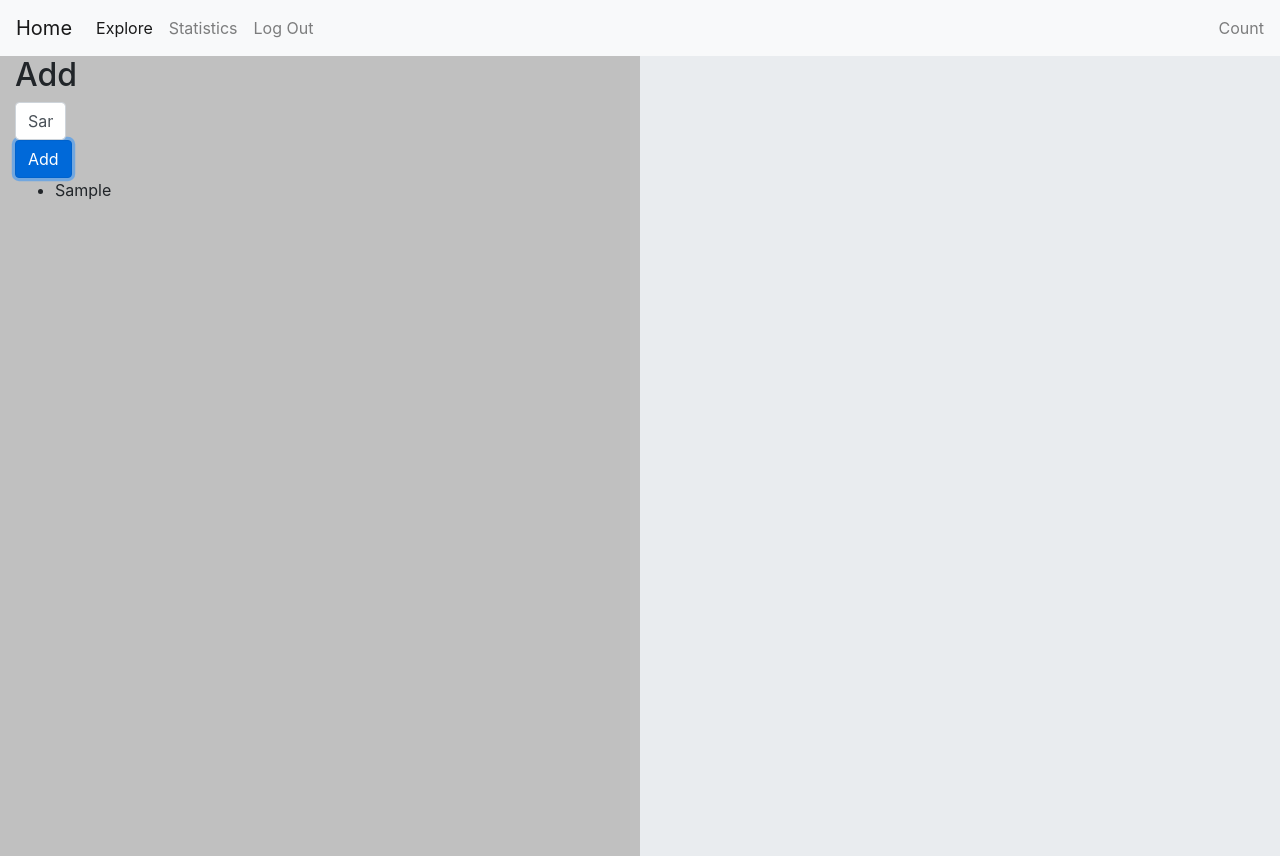
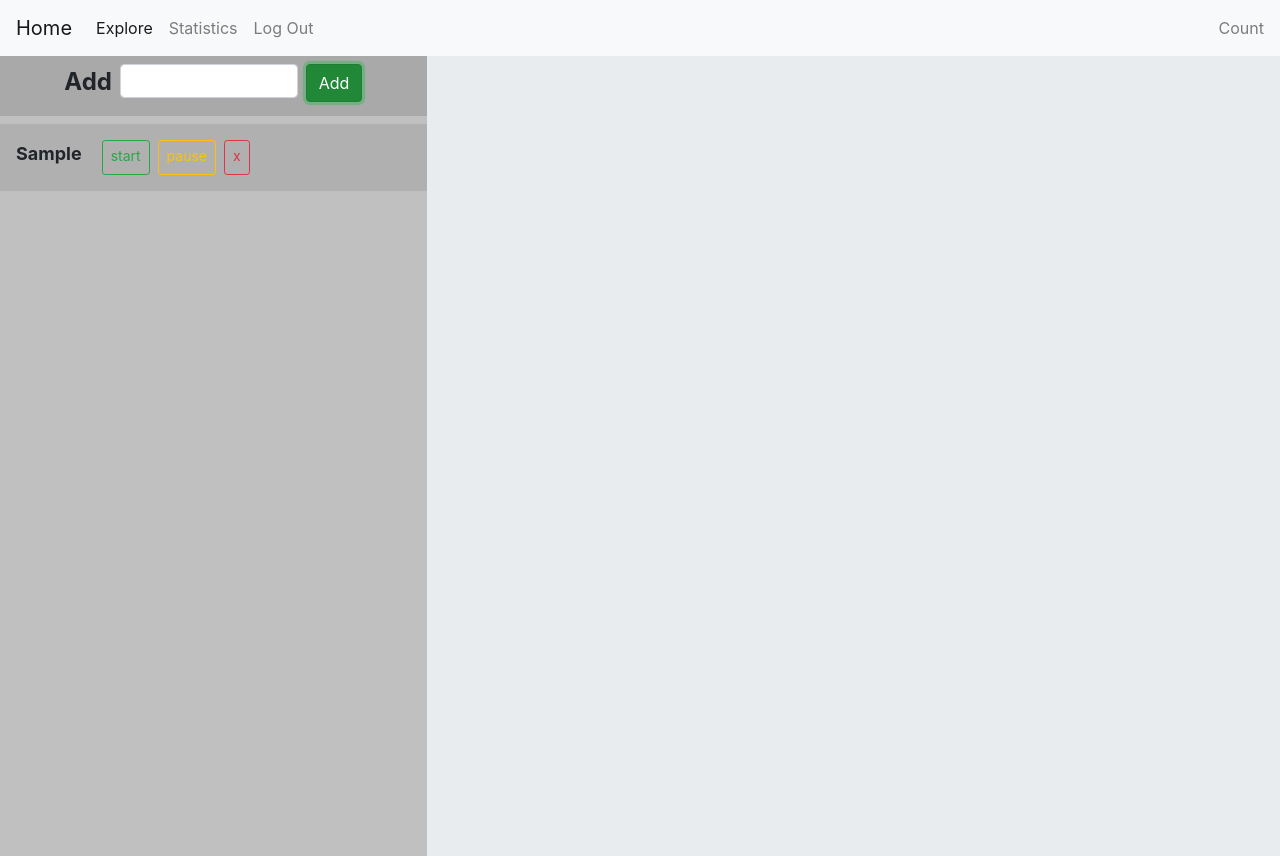
Before and after one commit to yllgashi/count, an Angular app: page /home in a window 1280 px wide. Both pictures are taken after typing "Sample" into the empty fields and a click on the button "Add". Built offline with nearby package versions, Linux system fonts and the light colour scheme.

Commit message:
subject.model.ts added

```diff
--- a/src/app/home/home.component.css
+++ b/src/app/home/home.component.css
@@ -6,3 +6,22 @@ main {
 .left-side {
   background-color: #C0C0C0;
 }
+
+#add-course-label {
+  font-size: x-large;
+  font-weight:bold
+}
+
+#add-course-div {
+  background-color: #A9A9A9;
+}
+
+.new-course-article {
+  background-color: #b0b0b0;
+  border: 1px;
+}
+
+.added-course-label {
+  font-weight: bold;
+  font-size: large;
+}
--- a/src/app/home/home.component.html
+++ b/src/app/home/home.component.html
@@ -1,5 +1,5 @@
 <nav class="navbar navbar-expand-lg navbar-light bg-light">
-  <a class="navbar-brand" href="#">Home</a>
+  <a class="navbar-brand"  routerLink="/home" routerLinkActive="active">Home</a>
   <button class="navbar-toggler" type="button" data-toggle="collapse" data-target="#navbarText" aria-controls="navbarText" aria-expanded="false" aria-label="Toggle navigation">
     <span class="navbar-toggler-icon"></span>
   </button>
@@ -22,17 +22,27 @@
 </nav>
 
 <main class="row col-12 m-0 p-0">
-  <!-- Left side -->
-  <section class="col-6 left-side">
-    <h2>Add</h2>
-    <input type="text" class="form-control col-1" [(ngModel)]="courseName">
-    <button (click)="addCourse()" class="btn btn-primary">Add</button>
-    <ul [innerHTML]="newCourse">
-    </ul>
+  <!-- left side -->
+  <section class="col-4 left-side">
+    <div class="row justify-content-center py-2" id="add-course-div">
+      <label id="add-course-label">Add</label>
+      <input type="text" class="form-control col-5 mx-2 h-25" [(ngModel)]="courseName" (keyup.enter)="addCourse()">
+      <button (click)="addCourse()" class="btn btn-success h-25">Add</button>
+    </div>
+
+<!-- new courses -->
+  <article class="row new-course-article my-2 p-3" *ngFor="let ci of courseList" [id]="ci.title">
+    <label class="added-course-label mr-3">{{ ci.title }}</label>
+    <span class="btn btn-sm btn-outline-success mx-1" (click)="startCourseCountDown(ci)">start</span>
+    <span class="btn btn-sm btn-outline-warning mx-1" (click)="pauseCourseCountDown(ci)">pause</span>
+    <span class="btn btn-sm btn-outline-danger mx-1" (click)="deleteCourse(ci)">x</span>
+    <span class="m-1">{{ ci.totalCountDown }}</span>
+  </article>
+<!--  -->
+
   </section>
 
-  <!-- Right side -->
+  <!-- right side -->
   <section class="col-6">
-
   </section>
 </main>
--- a/src/app/home/home.component.ts
+++ b/src/app/home/home.component.ts
@@ -1,4 +1,7 @@
 import { Component, OnInit } from '@angular/core';
+import { Subject, timer } from "rxjs";
+import { SubjectModel } from 'src/models/subject.model';
+
 
 @Component({
   selector: 'app-home',
@@ -6,15 +9,63 @@ import { Component, OnInit } from '@angular/core';
   styleUrls: ['./home.component.css']
 })
 export class HomeComponent implements OnInit {
-  newCourse = "";
-  courseName;
+  courseName: string;
+  courseList: SubjectModel[] = [];
 
   constructor() { }
 
   ngOnInit(): void {
   }
 
+  // add course in courseList (this will show course on viewport)
   addCourse() {
-    return this.newCourse += "<li>" + this.courseName + "</li>"
+    let existing = this.courseList.find(x => x.title == this.courseName.trim());
+
+    if (existing) {
+      alert('Exists');
+    }
+    else {
+      let course = new SubjectModel(this.courseName);
+      this.courseList.push(course);
+      this.courseName = '';
+    }
+  }
+
+  // start course learning time
+  startCourseCountDown(courseObject: SubjectModel) {
+    courseObject.startOrPause = true; // Bohet true kur mat kohe ndersa bohet false kur don me stopu
+
+    // Nese bohet start heren e par, se pastaj
+    if(courseObject.minutes == 0 && courseObject.seconds == 0)
+      this.countingTime(courseObject);
+  }
+
+  // pause course learning time
+  pauseCourseCountDown(courseObject: SubjectModel) {
+    courseObject.startOrPause = false;
+  }
+
+  // delete course from courseList and from viewport
+  deleteCourse(courseObject: SubjectModel) {
+    let courseIndex = this.courseList.findIndex(x => x.title == courseObject.title);
+    this.courseList.splice(courseIndex, 1);
+  }
+
+  // counting time for SubjectModel objects
+  countingTime(courseObject: SubjectModel) {
+    timer(0, 1000).subscribe(ellapsedCycles => {
+      if(courseObject.startOrPause == false) {
+        return 0;  // Bohet return veq shkaku qe me mbaru metoda
+      }
+      else if(courseObject.seconds == 59)
+      {
+        courseObject.minutes++;
+        courseObject.seconds = 0;
+      }
+      else {
+        courseObject.seconds++;
+      }
+      courseObject.totalCountDown = courseObject.minutes.toString() + ' : ' + courseObject.seconds.toString();
+    });
   }
 }
--- a/src/app/login/login.component.html
+++ b/src/app/login/login.component.html
@@ -29,7 +29,7 @@
             <div class="input-group-prepend">
               <div class="input-group-text">@</div>
             </div>
-            <input type="text" [(ngModel)]="loginUsername" class="form-control" id="inlineFormInputGroupUsername" placeholder="Username" />
+            <input type="text" [(ngModel)]="loginUsername" class="form-control" id="inlineFormInputGroupUsername" placeholder="Username" (keyup.enter)="navigateToHome()"/>
           </div>
           <br />
 
@@ -38,7 +38,7 @@
             <div class="input-group-prepend">
               <div class="input-group-text">*</div>
             </div>
-            <input type="password" [(ngModel)]="loginPassword" class="form-control" id="inlineFormInputGroupUsername" placeholder="Password" />
+            <input type="password" [(ngModel)]="loginPassword" class="form-control" id="inlineFormInputGroupUsername" placeholder="Password" (keyup.enter)="navigateToHome()"/>
           </div>
           <br />
 
@@ -85,7 +85,7 @@
           <br />
 
           <div class="row justify-content-center">
-            <button type="button" class="btn btn-dark btn-sm">Sign Up</button>
+            <button type="button" class="btn btn-dark btn-sm" routerLink="/home">Sign Up</button>
           </div>
         </div>
       </div>
--- /dev/null
+++ b/src/models/subject.model.ts
@@ -0,0 +1,11 @@
+export class SubjectModel {
+  title: string;
+  minutes: number = 0;
+  seconds: number = 0;
+  totalCountDown: string;
+  startOrPause: boolean;
+
+  constructor(title) {
+    this.title = title;
+  }
+}
```
